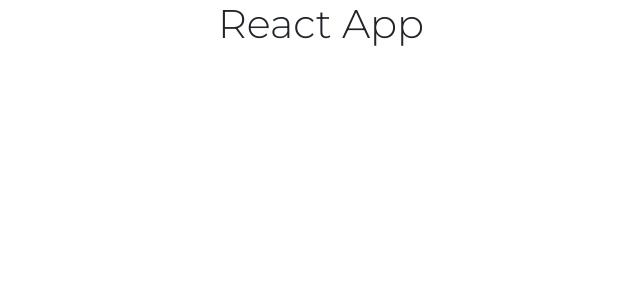
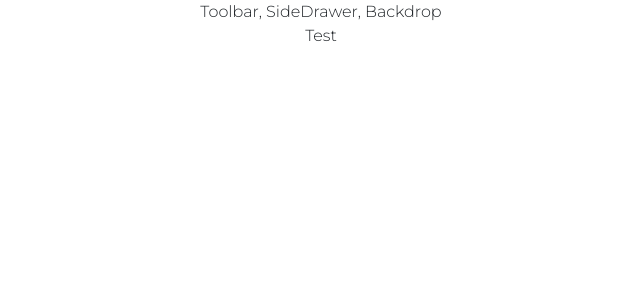
Before and after one commit to ShouryaRSharma/Burger-Builder-App, a React (Create React App) app: page / in a window 1280 px wide. Shown: the top 300 px of the page, without its empty margins (319-959 px from the left). Built offline with nearby package versions, Linux system fonts and the light colour scheme.

Commit message:
creating a layout component

```diff
--- a/package.json
+++ b/package.json
@@ -9,6 +9,7 @@
     "@testing-library/user-event": "^7.1.2",
     "bootstrap": "5.0.0-alpha1",
     "node-sass": "^4.14.1",
+    "popper.js": "^1.16.1",
     "react": "^16.13.1",
     "react-dom": "^16.13.1",
     "react-scripts": "3.4.3"
--- a/src/App.js
+++ b/src/App.js
@@ -1,12 +1,18 @@
-import React from 'react';
+import React, { Component } from 'react';
 import './App.scss';
 
-function App() {
-  return (
-    <div className="App">
-      <h1>React App</h1>
-    </div>
-  );
+import Layout from './components/Layout/Layout';
+
+require('popper.js');
+
+class App extends Component {
+  render() {
+    return (
+      <div className="App">
+        <Layout><p>Test</p></Layout>
+      </div>
+    );
+  }
 }
 
 export default App;
--- /dev/null
+++ b/src/components/Layout/Layout.js
@@ -0,0 +1,15 @@
+import React from 'react';
+import Aux from '../../hoc/auxiliary';
+
+const layout = (props) => {
+    return(
+        <Aux>
+            <div>Toolbar, SideDrawer, Backdrop</div>
+            <main>
+                {props.children}
+            </main>
+        </Aux>
+    )
+}
+
+export default layout;
--- /dev/null
+++ b/src/hoc/auxiliary.js
@@ -0,0 +1,3 @@
+const aux = (props) => props.children;
+
+export default aux;
--- a/src/main.scss
+++ b/src/main.scss
@@ -1 +1,12 @@
-@import "../node_modules/bootstrap/scss/bootstrap.scss";
+$theme-colors: (
+  "primary": #382ab8,
+  "danger": rgb(216, 57, 168)
+);
+
+@each $color, $value in $theme-colors {
+    .swatch-#{$color} {
+      color: color-yiq($value);
+    }
+}
+
+@import "~bootstrap/scss/bootstrap.scss";
```
Also changed, not shown: 1 other file (tests, documents, lock files or other folders).
